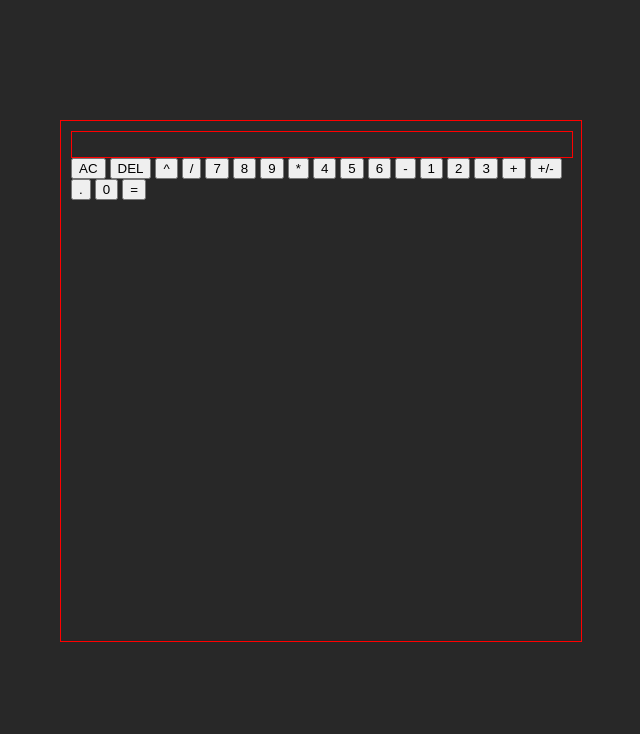
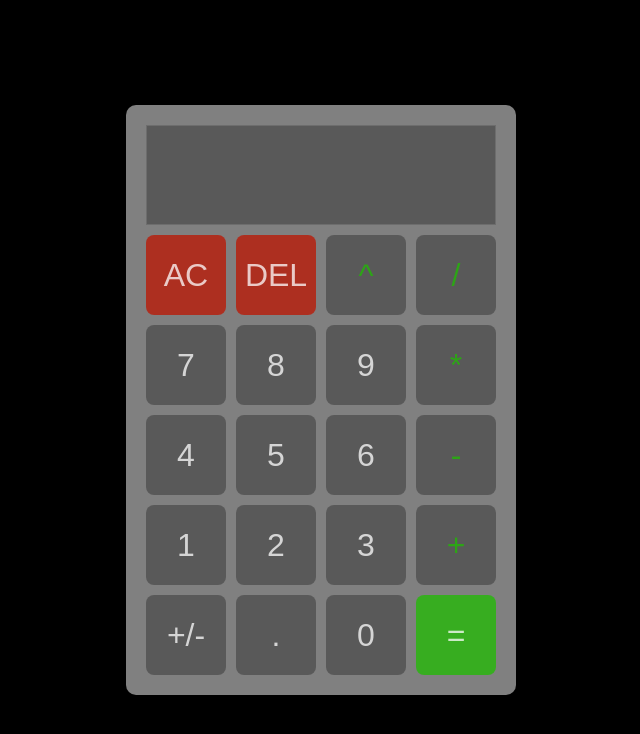
Before and after one commit to Jreayl/calculator, a plain HTML site: page index.html in a window 1280 px wide. Shown: the whole page, without its empty margins (319-959 px from the left). Drawn offline with Linux system fonts and the light colour scheme.

Commit message:
Updated look to represent basic calculator.

```diff
--- a/style.css
+++ b/style.css
@@ -1,38 +1,124 @@
-html, body {
-    background-color: rgb(40, 40, 40);
+*, *::before, *::after {
+    box-sizing: border-box;
+    font-family: Gotham Rounded, sans-serif;
+    font-weight: normal;
+}
+
+body {
+    /* linear gradient */
+    background: black;
+    padding: 0;
+    margin: 0;
+}
+
+.calculator {
+    display: flex;
+    justify-content: center;
+    align-items: center;
+    align-content: center;
+    min-height: 100vh;
 }
 
 .container {
-    margin-top: 15vh;
-    width: 500px;
-    height: 500px;
-    margin-left: auto;
-    margin-right: auto;
-    border: solid red 1px;
-    padding: 10px 10px 10px 10px;
+    background: gray;
+    display: grid;
+    justify-content: center;
+    align-content: center;
+    grid-template-columns: repeat(4, 80px);
+    grid-template-rows: minmax(100px, auto) repeat(5, 80px);
+    padding: 20px;
+    border-radius: 10px;
+    gap: 10px;
 }
 
-.grid-container {
-    display: grid;
-    position: relative;
-    margin-left: auto;
-    margin-right: auto;
-    width: 100%;
-    height: 95%;
-    grid-template-rows: repeat(6, 1fr);
-    grid-template-columns: repeat(4, 1fr);
-    border: solid red 1px;
+.container button {
+    cursor: pointer;
+    font-size: 2rem;
+    border: none;
+    outline: none;
+    border-radius: 10%;
+    background: rgba(77, 77, 77, .75);
+    color: rgba(255, 255, 255, .75);
 }
 
 .display {
-    text-align: right;
-    width: 100%;
-    height: 5%;
-    border: solid red 1px;
+    grid-column: 1 / -1;
+    background: rgba(77, 77, 77, .75);
+    border: solid 1px rgba(116, 116, 116, .75);
+    display: flex;
+    flex-direction: column;
+    align-items: flex-end;
+    justify-content: space-around;
+    padding: 10px;
+    word-wrap: break-word;
+    word-break: break-all;
 }
 
-.display-container {
-    padding-right: 10px;
-    border: solid blue 1px;
-    background-color: white;
+.data-display {
+    color: rgba(255, 255, 255, .75);
+    font-size: 3rem;
 }
+
+.container .data-operand:hover {
+    background-color: rgb(59, 59, 59);
+}
+
+.container .data-negate:hover {
+    background-color: rgba(59, 59, 59, 1);
+}
+
+.container .data-negate:focus {
+    background-color: rgba(59, 59, 59, 1);
+}
+
+.container .data-operand:focus {
+    background-color: rgb(59, 59, 59);
+}
+
+.container .data-operation {
+    color: rgba(31, 189, 0, .75);
+}
+
+.container .data-operation:hover {
+    background-color: rgb(59, 59, 59, 1);
+}
+
+.container .data-operation:focus {
+    background-color: rgba(59, 59, 59, 1);
+}
+
+.container .data-equals {
+    background-color: rgba(31, 189, 0, .75);
+}
+
+.container .data-equals:hover {
+    background-color: rgba(31, 240, 0, .75);
+}
+
+.container .data-equals:focus {
+    background-color: rgba(31, 240, 0, .75);
+}
+
+.container .data-clear {
+    background-color: rgba(189, 21, 0, .75);
+}
+
+.container .data-clear:hover {
+    background-color: rgba(240, 31, 0, .75);
+}
+
+.container .data-clear:focus {
+    background-color: rgba(240, 31, 0, .75);
+}
+
+.container .data-delete {
+    background-color: rgba(189, 21, 0, .75);
+}
+
+.container .data-delete:hover {
+    background-color: rgba(240, 31, 0, .75);
+}
+
+.container .data-delete:focus {
+    background-color: rgba(240, 31, 0, .75);
+}
```
